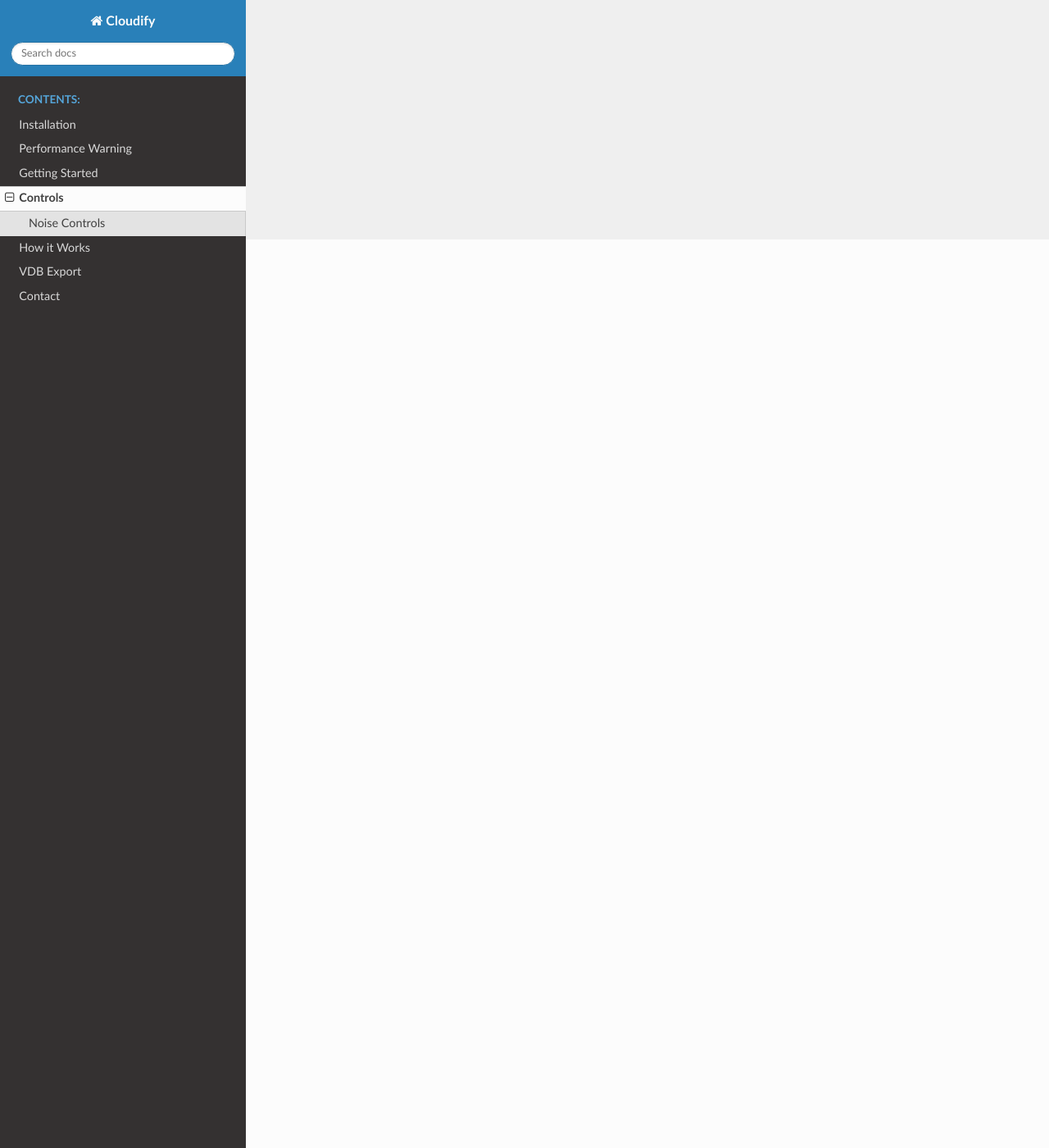
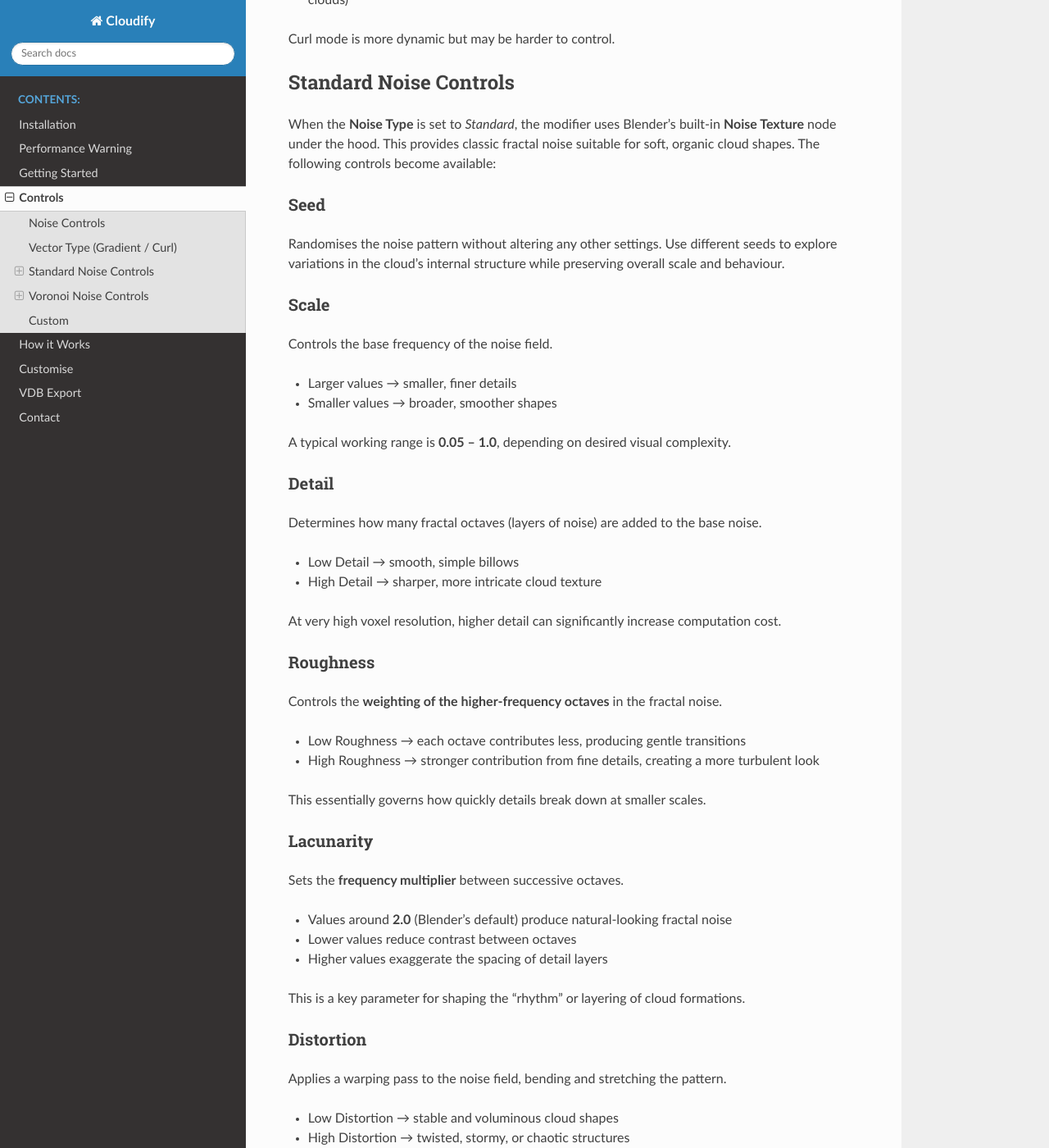
Before and after one commit to mkingsnorth/cloudify_docs, a Sphinx documentation site: the page built from docs/controls.rst, in a window 1280 px wide and 1400 px high, scrolled down 1108 px. Shown: the whole window at 82% size. Built offline with Sphinx 7.4.7 and the Read the Docs theme 3.1.0, drawn with Linux system fonts in a browser that asks for light colours; some of the changed text lies outside the part shown.

Commit message:
Added new sections

```diff
--- a/docs/controls.rst
+++ b/docs/controls.rst
@@ -35,3 +35,163 @@
 **Type**
    Selects the noise basis: *Standard (Perlin-like)*, *Voronoi*, or *Custom*
    (user-defined function in the node tree).
+
+Vector Type (Gradient / Curl)
+-----------------------------
+
+This dropdown affects how the noise produces vector displacement:
+
+- **Gradient** → uses standard gradient vectors from the Noise Texture
+  (smooth billowing movement; best for most cloud shapes)
+
+- **Curl** → produces curl noise, generating swirling, vortex-like displacement
+  (useful for stylised clouds)
+
+Curl mode is more dynamic but may be harder to control.
+
+Standard Noise Controls
+-----------------------
+
+When the **Noise Type** is set to *Standard*, the modifier uses Blender’s built-in
+**Noise Texture** node under the hood. This provides classic fractal noise suitable
+for soft, organic cloud shapes. The following controls become available:
+
+Seed
+~~~~~~
+
+Randomises the noise pattern without altering any other settings.
+Use different seeds to explore variations in the cloud’s internal structure while
+preserving overall scale and behaviour.
+
+Scale
+~~~~~~~
+
+Controls the base frequency of the noise field.
+
+- Larger values → smaller, finer details
+- Smaller values → broader, smoother shapes
+
+A typical working range is **0.05 – 1.0**, depending on desired visual complexity.
+
+Detail
+~~~~~~~
+
+Determines how many fractal octaves (layers of noise) are added to the base noise.
+
+- Low Detail → smooth, simple billows
+- High Detail → sharper, more intricate cloud texture
+
+At very high voxel resolution, higher detail can significantly increase computation cost.
+
+Roughness
+~~~~~~~~~~~~~~
+
+Controls the **weighting of the higher-frequency octaves** in the fractal noise.
+
+- Low Roughness → each octave contributes less, producing gentle transitions
+- High Roughness → stronger contribution from fine details, creating a more turbulent look
+
+This essentially governs how quickly details break down at smaller scales.
+
+Lacunarity
+~~~~~~~~~~~~~~
+
+Sets the **frequency multiplier** between successive octaves.
+
+- Values around **2.0** (Blender’s default) produce natural-looking fractal noise
+- Lower values reduce contrast between octaves
+- Higher values exaggerate the spacing of detail layers
+
+This is a key parameter for shaping the “rhythm” or layering of cloud formations.
+
+Distortion
+~~~~~~~~~~~~~~
+
+Applies a warping pass to the noise field, bending and stretching the pattern.
+
+- Low Distortion → stable and voluminous cloud shapes
+- High Distortion → twisted, stormy, or chaotic structures
+
+This is especially useful for adding motion or directional flow when animating clouds.
+
+Voronoi Noise Controls
+----------------------------
+
+When the **Noise Type** is set to *Voronoi*, Cloudify uses Blender’s Voronoi Texture node
+to generate cell-based patterns that are ideal for chunkier, broken cloud shapes.
+Voronoi displacement can create dramatic, sculptural silhouettes or turbulent storm-like forms.
+
+The following controls become available:
+
+Seed
+~~~~~~~
+
+Randomises the underlying Voronoi pattern while keeping all scale and shape settings intact.
+Changing the seed is the quickest way to explore alternate “cell” arrangements.
+
+Scale
+~~~~~~~
+
+Controls the overall size of the Voronoi cells.
+
+- Larger values → many small cells (high-frequency structure)
+- Smaller values → large, blocky clusters (broad cloud shapes)
+
+Typical range: **0.5 – 3.0** for cloud-like structures.
+
+Detail
+~~~~~~~
+
+Adds fractal layering on top of the base Voronoi pattern.
+
+- Low Detail → clean geometric cells with soft displacement
+- High Detail → more complex breakup, cracking, and noisy surfaces
+
+Useful for adding realism to storm clouds or highly eroded formations.
+
+Roughness
+~~~~~~~~~~~~~~
+
+Controls the weight of high-frequency detail added to the Voronoi fractal layers.
+
+- Low Roughness → smooth transitions between cells
+- High Roughness → sharper variations and a more chaotic, wind-torn look
+
+Especially effective when used with Curl Vector Type for turbulent flow.
+
+Lacunarity
+~~~~~~~~~~~~~~
+
+Adjusts the **frequency multiplier** between detail layers.
+
+- Default **2.0** gives natural fractal spacing
+- Lower values → more uniform detail
+- Higher values → exaggerated differences between octaves
+
+Lacunarity influences the “rhythm” of the Voronoi layering.
+
+Smoothness
+~~~~~~~~~~~~~~
+
+Softens the sharp borders between Voronoi cells.
+
+- Low Smoothness → crisp, cell-like divisions
+- Higher Smoothness → blurred transitions and more organic cloud structures
+
+This is a key parameter for shifting Voronoi from “geometric” to “natural”.
+
+Randomness
+~~~~~~~~~~~~~~
+
+Controls how irregular the cell shapes are.
+
+- Low Randomness (near 0.0) → evenly spaced, grid-like patterns
+- High Randomness (0.8–1.0) → chaotic, broken cell structures
+- Values above 1.0 produce stretched and distorted cells
+
+Useful for simulating fractured clouds, storm fronts, or magical effects.
+
+Custom
+----------------------------
+
+This is intentionally left blank for you to build your own noise function using Blender's Geometry Nodes.  See the section on :ref:`customisation<customisation>`.
--- a/docs/index.rst
+++ b/docs/index.rst
@@ -95,5 +95,6 @@
    get_started
    Controls <controls>
    how_it_works
+   customisation
    exporting
    contact
```
Also changed, not shown: docs/customisation.rst (added, +50 -0 lines), docs/get_started.rst (+0 -16 lines), docs/_static/add_new_type.png (added), docs/_static/layered_noise.png (added), docs/_static/make_editable.png (added), docs/_static/modifier_custom_setting.png (added), docs/_static/new_noise_type.png (added).
